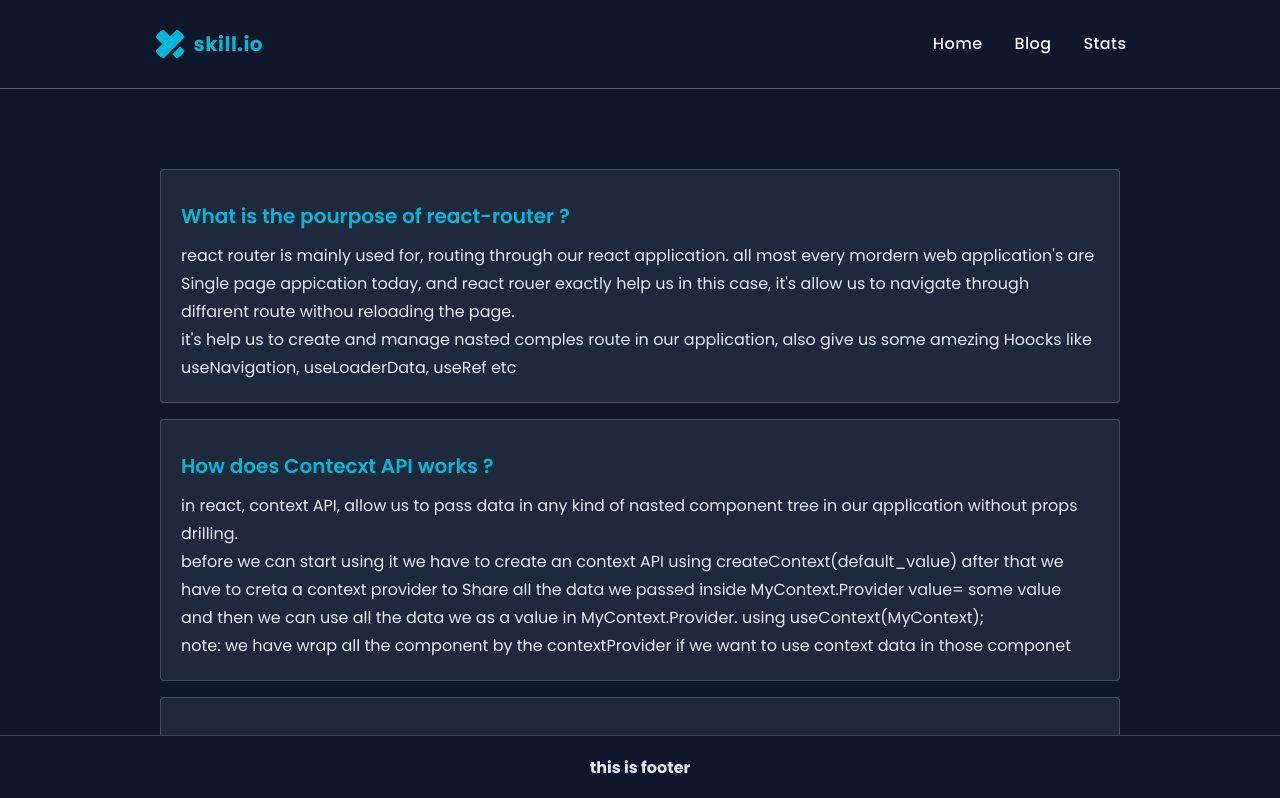
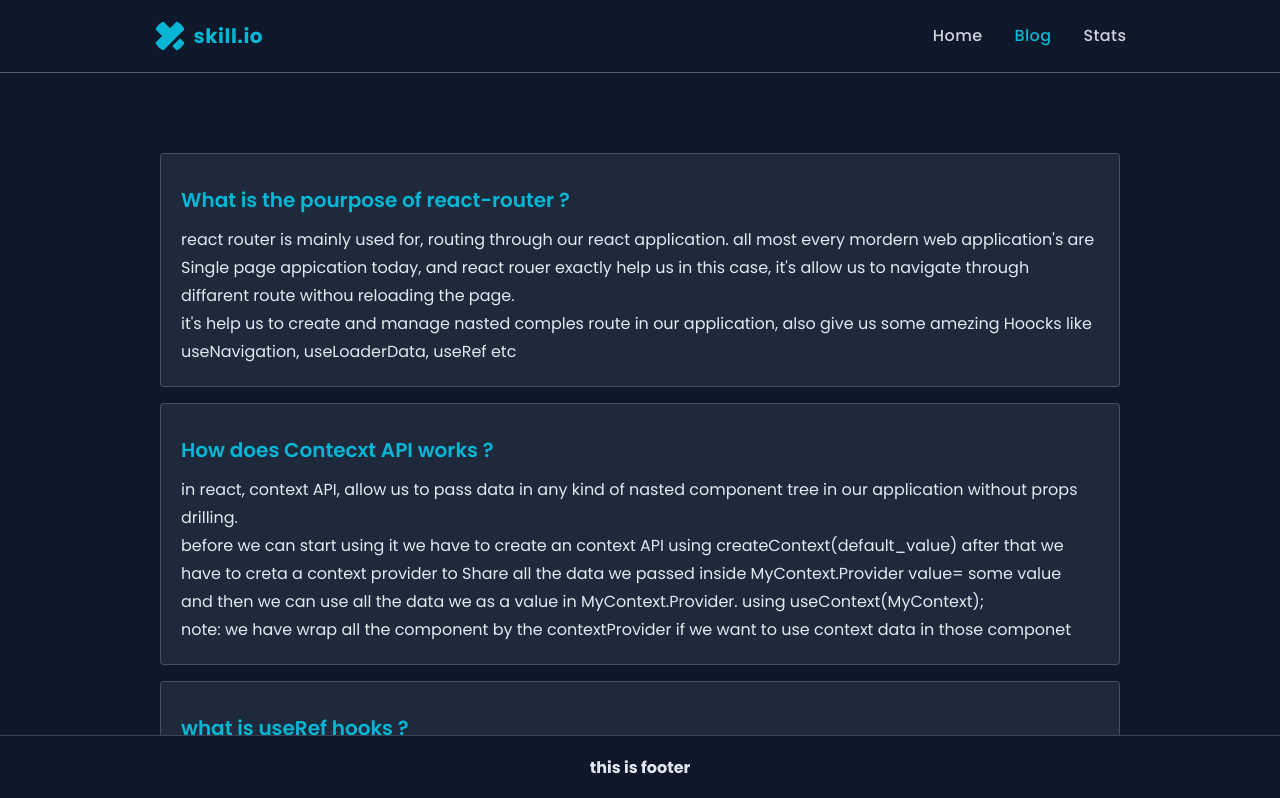
Before and after one commit to AriyanShihab/skill-io, a React (Create React App) app: page /blog in a window 1280 px wide. Shown: the top 798 px of the page. Built offline with nearby package versions, Linux system fonts and the light colour scheme.

Commit message:
use NavLink to style active link

```diff
--- a/public/index.html
+++ b/public/index.html
@@ -31,7 +31,7 @@
       work correctly both with client-side routing and a non-root public URL.
       Learn how to configure a non-root public URL by running `npm run build`.
     -->
-    <title>Skills-io</title>
+    <title>Skill-io</title>
   </head>
   <body>
     <noscript>You need to enable JavaScript to run this app.</noscript>
--- a/src/Components/Blog/Blog.jsx
+++ b/src/Components/Blog/Blog.jsx
@@ -36,7 +36,7 @@ const Blog = () => {
           to use context data in those componet
         </p>
       </div>
-      <div className="bg-slate-800 p-5 rounded border border-slate-200 border-opacity-20 md:w-3/4 mx-auto mt-4 ">
+      <div className="bg-slate-800 p-5 rounded border border-slate-200 border-opacity-20 md:w-3/4 mx-auto mt-4 mb-20  ">
         <h2 className="font-semibold text-xl text-cyan-500 my-3">
           what is useRef hooks ?
         </h2>
--- a/src/Components/Header/Header.jsx
+++ b/src/Components/Header/Header.jsx
@@ -1,12 +1,13 @@
 import React, { useState } from "react";
-import { Link } from "react-router-dom";
+import { NavLink } from "react-router-dom";
 
 const Header = () => {
   const [isMenuOpen, setIsMenuOpen] = useState(false);
   return (
     <div className="px-4 py-5 mx-auto sm:max-w-xl md:max-w-full  md:px-24 lg:px-8 bg-slate-900 shadow-sm z-[999] sticky top-0 backdrop-blur border-b border-gray-100 border-opacity-30  ">
       <div className="relative flex items-center justify-between md:w-4/5 mx-auto">
-        <Link
+        <NavLink
+          end
           to="/"
           aria-label="Smart Home"
           title="Smart Home"
@@ -23,39 +24,48 @@ const Header = () => {
           <span className="ml-2 text-xl font-bold tracking-wide text-cyan-500 ">
             skill.io
           </span>
-        </Link>
+        </NavLink>
         <ul className=" items-center hidden space-x-8 lg:flex">
           <li>
-            <Link
+            <NavLink
+              end
               to="/"
               aria-label="Home"
               title="Home"
               className="font-medium tracking-wide text-gray-100 transition-colors duration-200 hover:text-deep-purple-accent-400"
+              style={({ isActive }) => {
+                return { color: isActive ? "#06b6d4" : "#cdd3dc" };
+              }}
             >
               Home
-            </Link>
+            </NavLink>
           </li>
           <li>
-            <Link
+            <NavLink
+              end
               to="/blog"
               aria-label="Shop"
               title="Shop"
               className="font-medium tracking-wide text-gray-100 transition-colors duration-200 hover:text-deep-purple-accent-400"
+              style={({ isActive }) => {
+                return { color: isActive ? "#06b6d4" : "#cdd3dc" };
+              }}
             >
               Blog
-            </Link>
+            </NavLink>
           </li>
           <li>
-            <Link
+            <NavLink
               to="/stats"
               aria-label="Cart"
               title="Cart"
               className="font-medium tracking-wide text-gray-100 transition-colors duration-200 hover:text-deep-purple-accent-400"
+              style={({ isActive }) => {
+                return { color: isActive ? "#06b6d4" : "#cdd3dc" };
+              }}
             >
-              <div className="relative py-3">
-                <p>Stats</p>
-              </div>
-            </Link>
+              Stats
+            </NavLink>
           </li>
         </ul>
         <div className="lg:hidden">
@@ -65,7 +75,7 @@ const Header = () => {
             className="p-2 -mr-1 transition duration-200 rounded focus:outline-none focus:shadow-outline hover:bg-deep-purple-50 focus:bg-deep-purple-50"
             onClick={() => setIsMenuOpen(true)}
           >
-            <svg className="w-5 text-gray-600" viewBox="0 0 24 24">
+            <svg className="w-5 text-cyan-500-600" viewBox="0 0 24 24">
               <path
                 fill="currentColor"
                 d="M23,13H1c-0.6,0-1-0.4-1-1s0.4-1,1-1h22c0.6,0,1,0.4,1,1S23.6,13,23,13z"
@@ -85,7 +95,7 @@ const Header = () => {
               <div className="p-5 bg-slate-900 border rounded shadow">
                 <div className="flex items-center justify-between mb-4">
                   <div>
-                    <Link
+                    <NavLink
                       to="/"
                       aria-label="Company"
                       title="Company"
@@ -102,7 +112,7 @@ const Header = () => {
                       <span className="ml-2 text-xl font-bold tracking-wide text-cyan-500 uppercase">
                         Skills io
                       </span>
-                    </Link>
+                    </NavLink>
                   </div>
                   <div>
                     <button
@@ -111,7 +121,7 @@ const Header = () => {
                       className="p-2 -mt-2 -mr-2 transition duration-200 rounded hover:bg-gray-200 focus:bg-gray-200 focus:outline-none focus:shadow-outline"
                       onClick={() => setIsMenuOpen(false)}
                     >
-                      <svg className="w-5 text-gray-600" viewBox="0 0 24 24">
+                      <svg className="w-5 text-cyan-500" viewBox="0 0 24 24">
                         <path
                           fill="currentColor"
                           d="M19.7,4.3c-0.4-0.4-1-0.4-1.4,0L12,10.6L5.7,4.3c-0.4-0.4-1-0.4-1.4,0s-0.4,1,0,1.4l6.3,6.3l-6.3,6.3 c-0.4,0.4-0.4,1,0,1.4C4.5,19.9,4.7,20,5,20s0.5-0.1,0.7-0.3l6.3-6.3l6.3,6.3c0.2,0.2,0.5,0.3,0.7,0.3s0.5-0.1,0.7-0.3 c0.4-0.4,0.4-1,0-1.4L13.4,12l6.3-6.3C20.1,5.3,20.1,4.7,19.7,4.3z"
@@ -123,17 +133,17 @@ const Header = () => {
                 <nav>
                   <ul className="space-y-4">
                     <li>
-                      <Link
+                      <NavLink
                         to="/"
                         aria-label="Cart"
                         title="Cart"
                         className="font-medium tracking-wide text-gray-100 transition-colors duration-200 hover:text-deep-purple-accent-400"
                       >
                         <p>Home</p>
-                      </Link>
+                      </NavLink>
                     </li>
                     <li>
-                      <Link
+                      <NavLink
                         to="/blog"
                         aria-label="Cart"
                         title="Cart"
@@ -142,10 +152,10 @@ const Header = () => {
                         <div className="relative py-3">
                           <p>Blog</p>
                         </div>
-                      </Link>
+                      </NavLink>
                     </li>
                     <li>
-                      <Link
+                      <NavLink
                         to="/stats"
                         aria-label="Cart"
                         title="Cart"
@@ -154,7 +164,7 @@ const Header = () => {
                         <div className="relative py-3">
                           <p>Stats</p>
                         </div>
-                      </Link>
+                      </NavLink>
                     </li>
                   </ul>
                 </nav>
```
Also changed, not shown: 1 other file (tests, documents, lock files or other folders).
